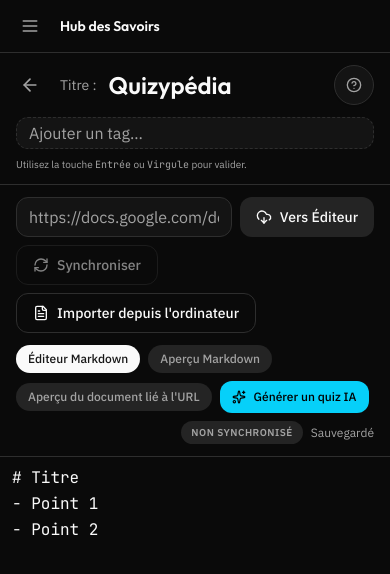
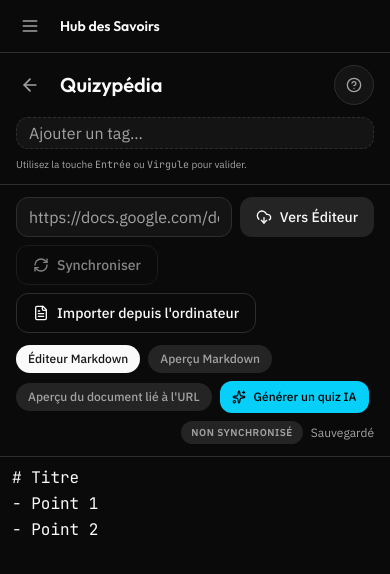
Before and after one commit to gabrielluthun/hub-des-savoirs, a React (Vite) app: page / in a window 390 px wide. Shown: the top 574 px of the page. Built offline with nearby package versions, Linux system fonts and the light colour scheme.

Commit message:
fix(responsive): shrink editable titles and hide their labels on mobile
Hide the "Titre :" label below sm, where the editable field itself is
the title, and use text-xl there (text-2xl from sm up) for the docs,
JetPunk and deck titles. Plateau's page title goes from text-3xl to
text-2xl on phones.

```diff
--- a/src/features/anki/components/layout/AnkiToolbar.tsx
+++ b/src/features/anki/components/layout/AnkiToolbar.tsx
@@ -46,7 +46,7 @@ export function AnkiToolbar({
     <>
       <div className="mb-4 space-y-3">
         <div className="flex items-center gap-3">
-          <span className="shrink-0 text-sm text-muted-foreground">Titre :</span>
+          <span className="hidden shrink-0 text-sm text-muted-foreground sm:inline">Titre :</span>
           {selectedDeck ? (
             <input
               value={draftName}
@@ -64,10 +64,10 @@ export function AnkiToolbar({
               }}
               placeholder="Nom du deck"
               aria-label="Nom du deck"
-              className="min-w-0 flex-1 bg-transparent font-display text-2xl font-semibold outline-none placeholder:text-muted-foreground/50"
+              className="min-w-0 flex-1 bg-transparent font-display text-xl font-semibold outline-none sm:text-2xl placeholder:text-muted-foreground/50"
             />
           ) : (
-            <h1 className="min-w-0 flex-1 font-display text-2xl font-semibold">
+            <h1 className="min-w-0 flex-1 font-display text-xl font-semibold sm:text-2xl">
               Tous les decks
             </h1>
           )}
--- a/src/features/docs/DocsView.tsx
+++ b/src/features/docs/DocsView.tsx
@@ -238,12 +238,12 @@ export function DocsView() {
             >
               <ArrowLeft className="h-5 w-5" />
             </button>
-            <span className="shrink-0 text-sm text-muted-foreground">Titre :</span>
+            <span className="hidden shrink-0 text-sm text-muted-foreground sm:inline">Titre :</span>
             <input
               value={activeDoc.title}
               onChange={(e) => dispatch(updateDoc(activeDoc.id, { title: e.target.value }))}
               aria-label="Nom du document"
-              className="min-w-0 flex-1 bg-transparent font-display text-2xl font-semibold outline-none"
+              className="min-w-0 flex-1 bg-transparent font-display text-xl font-semibold outline-none sm:text-2xl"
             />
             <DocsHelp />
           </div>
--- a/src/features/jetpunk/JetpunkView.tsx
+++ b/src/features/jetpunk/JetpunkView.tsx
@@ -213,7 +213,7 @@ export function JetPunkView() {
           >
             <ArrowLeft className="h-5 w-5" />
           </button>
-          <span className="shrink-0 text-sm text-muted-foreground">Titre :</span>
+          <span className="hidden shrink-0 text-sm text-muted-foreground sm:inline">Titre :</span>
           <input
             value={activeList.title}
             onChange={(e) =>
@@ -221,7 +221,7 @@ export function JetPunkView() {
             }
             placeholder="Nom de la liste"
             aria-label="Nom de la liste"
-            className="min-w-0 flex-1 bg-transparent font-display text-2xl font-semibold outline-none placeholder:text-muted-foreground/50"
+            className="min-w-0 flex-1 bg-transparent font-display text-xl font-semibold outline-none sm:text-2xl placeholder:text-muted-foreground/50"
           />
           <div className="flex shrink-0 flex-wrap gap-2">
             <Button
--- a/src/features/plateau/PlateauView.tsx
+++ b/src/features/plateau/PlateauView.tsx
@@ -197,7 +197,7 @@ export function PlateauView() {
               Rubrique spéciale
             </p>
             <div className="mt-0.5 flex flex-wrap items-center gap-3">
-              <h1 className="font-display text-3xl font-semibold">Le Plateau</h1>
+              <h1 className="font-display text-2xl font-semibold sm:text-3xl">Le Plateau</h1>
               <PlateauHelp />
             </div>
             <p className="mt-1 text-sm text-muted-foreground">
```
